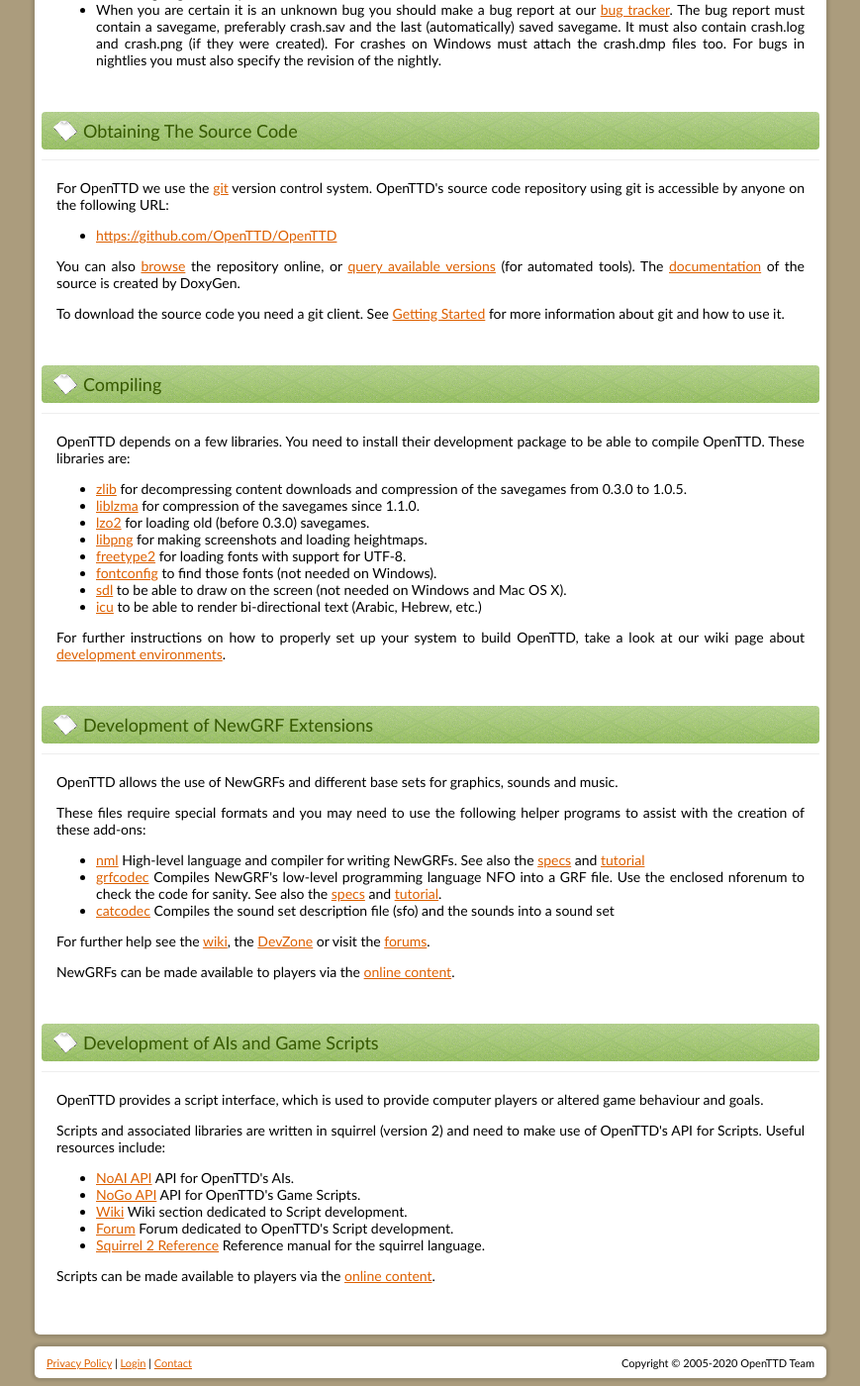
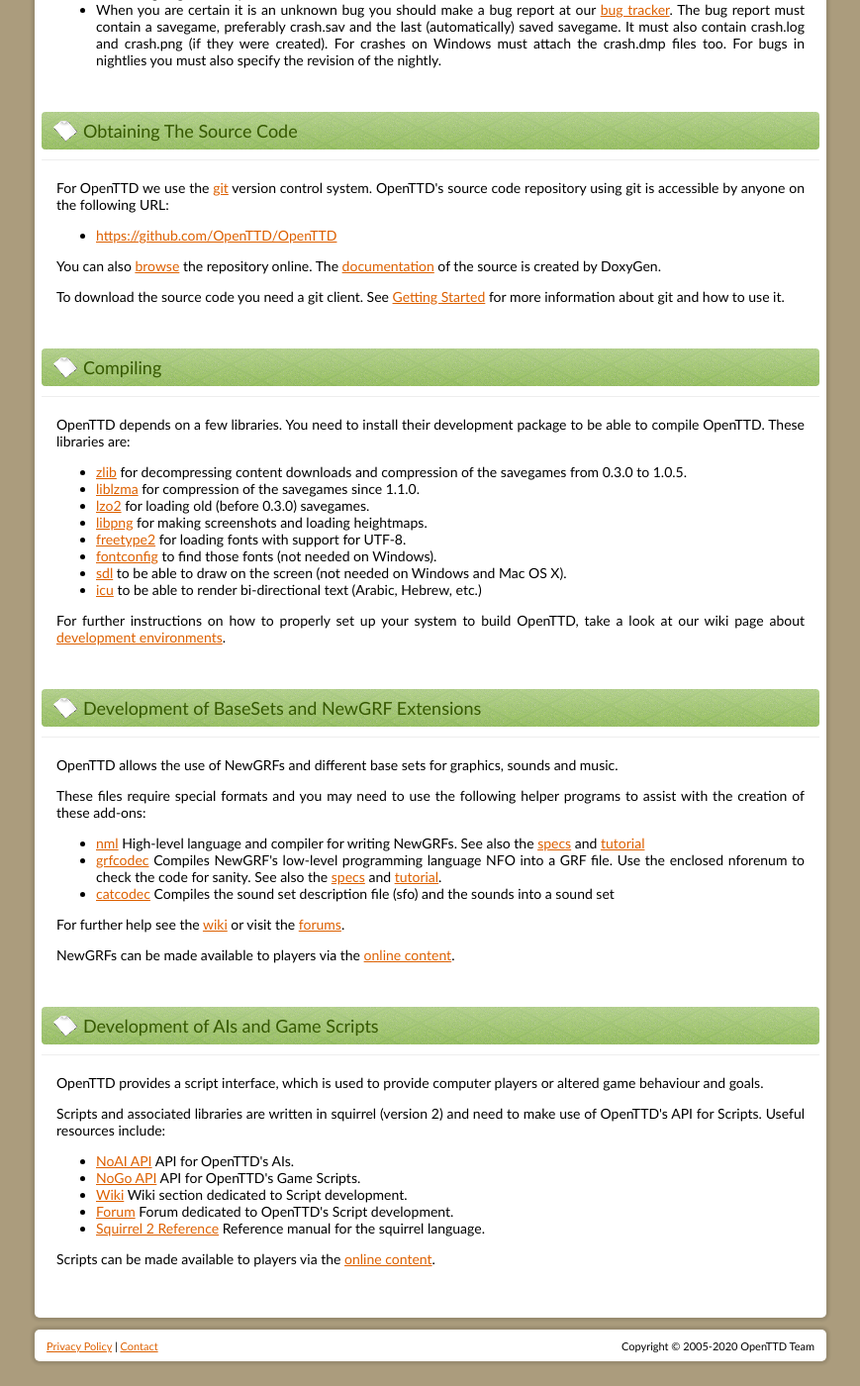
Before and after one commit to OpenTTD/website, a Jekyll site: the page built from pages/development.html, in a window 1280 px wide and 1400 px high, scrolled down 563 px. Shown: the whole window at 99% size, without its empty margins (205-1074 px from the left). Built offline with Jekyll 4.4.1, drawn with Linux system fonts in a browser that asks for light colours.

Commit message:
Fix: Update or remove dead links.

```diff
--- a/_layouts/default.html
+++ b/_layouts/default.html
@@ -83,7 +83,6 @@
         <footer>
             <div id="content-bottom-links">
                 <a href="{{ site.baseurl }}/policy.html">Privacy Policy</a> |
-                <a href="https://account.openttd.org/en/login">Login</a> |
                 <a href="{{ site.baseurl }}/contact.html">Contact</a>
             </div>
              <div id="content-bottom-copyright">
--- a/pages/development.html
+++ b/pages/development.html
@@ -39,7 +39,8 @@
             <ul>
                 <li><a href="https://github.com/OpenTTD/OpenTTD">https://github.com/OpenTTD/OpenTTD</a></li>
             </ul>
-            <p>You can also <a href="https://github.com/OpenTTD/OpenTTD">browse</a> the repository online, or <a href="https://finger.openttd.org">query available versions</a> (for automated tools). The <a href="https://docs.openttd.org">documentation</a> of the source is created by DoxyGen.</p>
+            <p>You can also <a href="https://github.com/OpenTTD/OpenTTD">browse</a> the repository online.
+            The <a href="https://docs.openttd.org">documentation</a> of the source is created by DoxyGen.</p>
             <p>To download the source code you need a git client. See <a href="https://git-scm.com/book/en/v1/Getting-Started">Getting Started</a> for more information about git and how to use it.</p>
         </div>
     </div>
@@ -63,19 +64,19 @@
         </div>
     </div>
     <div class="section-header">
-        <h3>Development of NewGRF Extensions</h3>
+        <h3>Development of BaseSets and NewGRF Extensions</h3>
     </div>
     <div class="section-item">
         <div class="content">
             <p>OpenTTD allows the use of NewGRFs and different base sets for graphics, sounds and music.</p>
             <p>These files require special formats and you may need to use the following helper programs to assist with the creation of these add-ons:</p>
             <ul>
-                <li><a href="http://bundles.openttdcoop.org/nml">nml</a> High-level language and compiler for writing NewGRFs. See also the <a href="http://newgrf-specs.tt-wiki.net/wiki/NML:Main">specs</a> and <a href="http://www.tt-wiki.net/wiki/NMLTutorial">tutorial</a></li>
+                <li><a href="https://github.com/OpenTTD/nml">nml</a> High-level language and compiler for writing NewGRFs. See also the <a href="http://newgrf-specs.tt-wiki.net/wiki/NML:Main">specs</a> and <a href="http://www.tt-wiki.net/wiki/NMLTutorial">tutorial</a></li>
                 <li><a href="https://www.openttd.org/en/download-grfcodec">grfcodec</a> Compiles NewGRF's low-level programming language NFO into a GRF file. Use the enclosed nforenum to check the code for sanity. See also the <a href="http://newgrf-specs.tt-wiki.net/wiki/Main_Page">specs</a> and <a href="http://www.tt-wiki.net/wiki/NFOTutorial">tutorial</a>.</li>
                 <li><a href="https://www.openttd.org/en/download-catcodec">catcodec</a> Compiles the sound set description file (sfo) and the sounds into a sound set</li>
             </ul>
-            <p>For further help see the <a href="https://wiki.openttd.org/Development">wiki</a>, the <a href="http://dev.openttdcoop.org">DevZone</a> or visit the <a href="http://www.tt-forums.net/viewforum.php?f=66">forums</a>.</p>
-            <p>NewGRFs can be made available to players via the <a href="https://bananas.openttd.org/en/manager/">online content</a>.</p>
+            <p>For further help see the <a href="https://wiki.openttd.org/NewGRF_development_tools">wiki</a> or visit the <a href="http://www.tt-forums.net/viewforum.php?f=66">forums</a>.</p>
+            <p>NewGRFs can be made available to players via the <a href="https://bananas.openttd.org/">online content</a>.</p>
         </div>
     </div>
     <div class="section-header">
@@ -92,7 +93,7 @@
                 <li><a href="https://www.tt-forums.net/viewforum.php?f=65">Forum</a> Forum dedicated to OpenTTD's Script development.</li>
                 <li><a href="http://squirrel-lang.org/doc/squirrel2.html">Squirrel 2 Reference</a> Reference manual for the squirrel language.</li>
             </ul>
-            <p>Scripts can be made available to players via the <a href="https://bananas.openttd.org/en/manager/">online content</a>.</p>
+            <p>Scripts can be made available to players via the <a href="https://bananas.openttd.org/">online content</a>.</p>
         </div>
     </div>
 </div>
```
